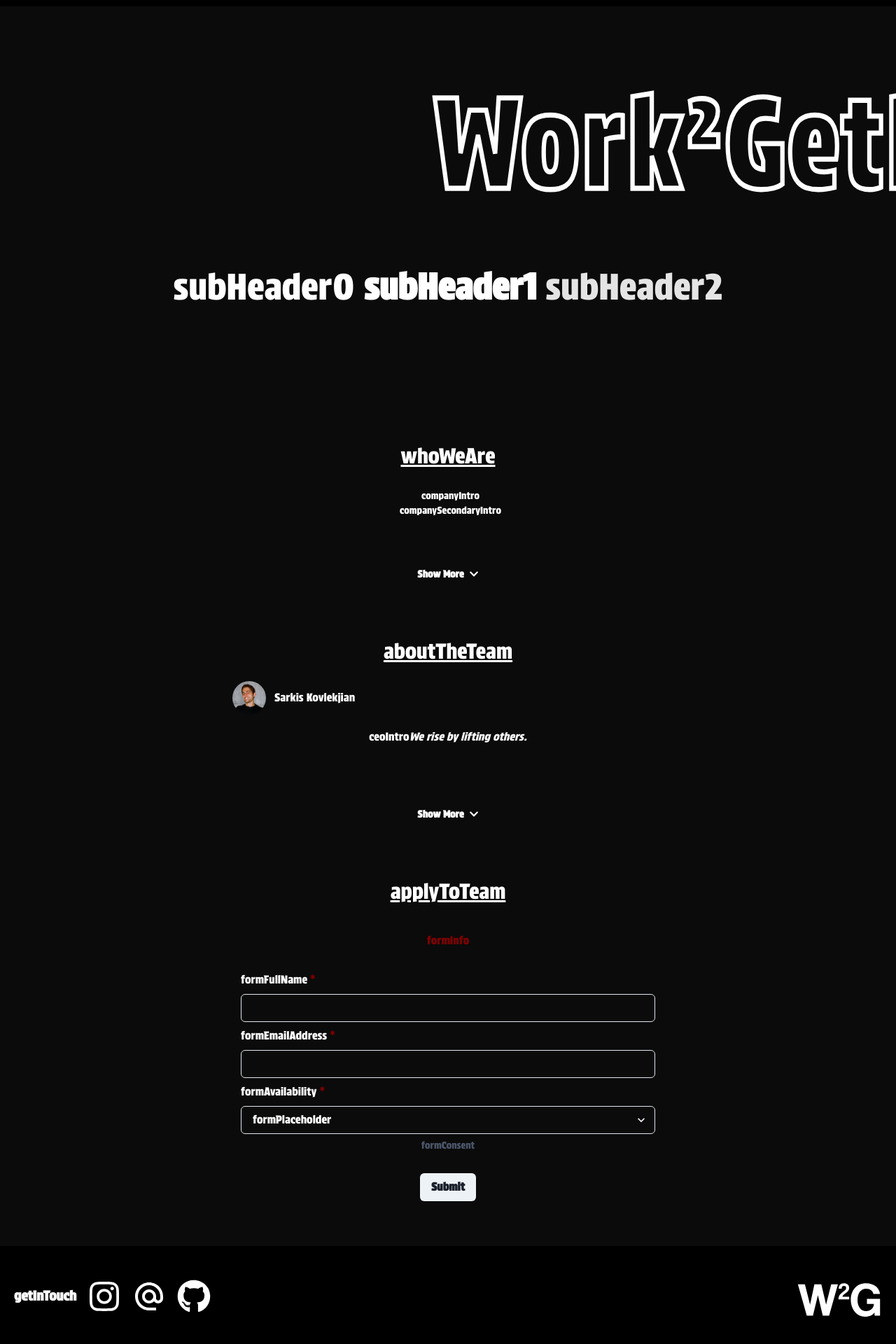
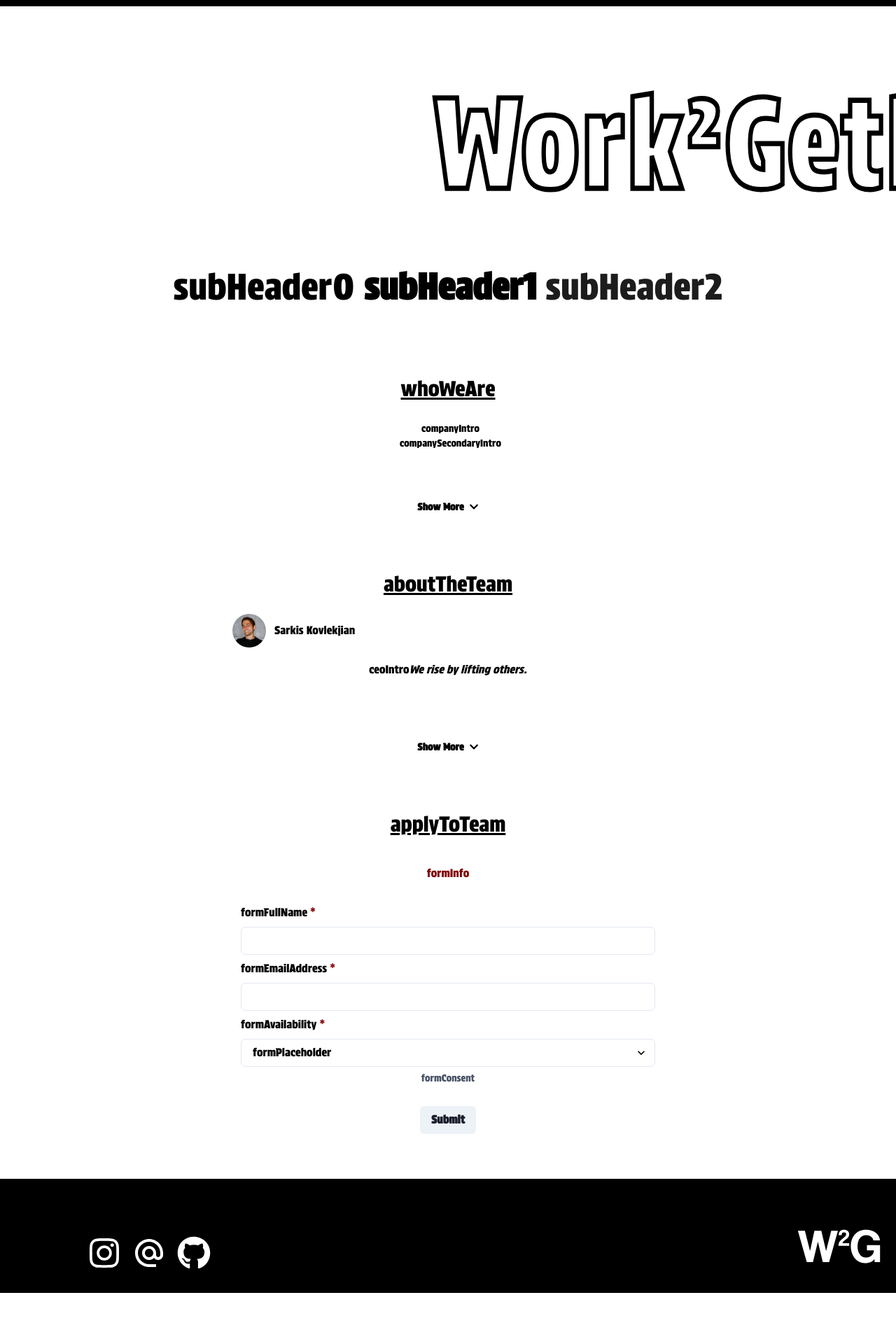
Before and after one commit to kenshanta/sleek-company-portfolio, a React (Vite) app: page / in a window 1280 px wide. Shown: the part 126-2046 px from the top of the page at 70% size. After the commit the page ends 2001 px from the top, so only its background shows below. Built offline with nearby package versions, Linux system fonts and the light colour scheme; what i18next-xhr-backend would draw is missing.

Commit message:
updates with the logo

```diff
--- a/src/App.css
+++ b/src/App.css
@@ -27,16 +27,21 @@
   padding: 30px 20px;
 }
 
+.App-body {
+  background-color: rgb(11, 11, 11);
+  color: white;
+  margin-top: 3rem;
+}
+
 .App-footer {
   color: white;
   background-color: black;
   padding-top: 3rem;
 }
-
-.App-body {
-  background-color: rgb(11, 11, 11);
+.App-footer {
   color: white;
-  margin-top: 9rem;
+  background-color: black;
+  padding-top: 3rem;
 }
 
 .App-link {
@@ -62,7 +67,7 @@ svg text {
   font-family: "Protest";
   animation: stroke 3.5s forwards alternate;
   stroke-width: 90px;
-  stroke: white;
+  stroke: green;
   font-size: 9.5rem;
   letter-spacing: 0.4rem;
 }
@@ -230,3 +235,58 @@ svg defs {
 #checkbox:checked + .toggle {
   transform: rotate(-90deg);
 }
+
+@media screen and (prefers-color-scheme: light) {
+  .App-body {
+    background-color: white;
+    color: black;
+  }
+  p {
+    color: black;
+  }
+  .chakra-button {
+    color: black;
+  }
+  .App {
+    background-color: white;
+    color: black;
+  }
+  svg text {
+    stroke: black;
+  }
+  svg defs {
+    stroke: black;
+  }
+
+  @keyframes stroke {
+    0% {
+      fill: rgba(72, 138, 20, 0);
+      stroke: black;
+      stroke-dashoffset: 55%;
+      stroke-dasharray: 5% 35%;
+      stroke-width: 2;
+    }
+
+    90% {
+      fill: rgba(72, 138, 20, 0);
+      stroke: black;
+    }
+
+    95% {
+      fill: rgba(72, 138, 20, 0);
+      stroke: black;
+      stroke-width: 1;
+    }
+
+    100% {
+      fill: rgba(72, 138, 20, 0);
+      stroke: black;
+      stroke-dashoffset: -25%;
+      stroke-dasharray: 50% 0;
+      stroke-width: 7;
+    }
+  }
+  .Menu-drawer-body {
+    background-color: white;
+  }
+}
--- a/src/components/footer.tsx
+++ b/src/components/footer.tsx
@@ -12,8 +12,8 @@ export default function AppFooter() {
       display={"flex"}
       justifyContent={"space-between"}
       paddingX={"5"}
-      marginTop={"7"}
-      alignItems={"start"}
+      marginY={"7"}
+      alignItems={"center"}
     >
       <GridItem display={"flex"} flexDirection={"row"} gap={"4"}>
         <GridItem display={"flex"} alignItems={"center"}>
--- a/src/components/hamburgerDrawer.tsx
+++ b/src/components/hamburgerDrawer.tsx
@@ -14,7 +14,6 @@ import BrandWhiteLogo from "../logo-white.svg";
 import TermsAndLiscences from "./termsAndLiscences";
 import PrivacyAndPolicy from "./privacyPolicy";
 import { VscChromeClose } from "react-icons/vsc";
-// TODO: check if needed
 import { useTranslation } from "react-i18next";
 
 interface CustomDrawerProps {
@@ -94,15 +93,6 @@ const HamburgerDrawer: React.FC<CustomDrawerProps> = ({
             <Text fontSize={"2xl"}>{currentNav}</Text>
           </Box>
         </DrawerHeader>
-        <Button
-          variant={"none"}
-          alignContent={"center"}
-          justifyContent={"start"}
-          visibility={isNavButtonsHidden ? "initial" : "hidden"}
-          onClick={() => onCloseSubNavMenu()}
-        >
-          <VscChromeClose /> &nbsp;Close Me
-        </Button>
 
         <DrawerBody
           display={"flex"}
@@ -112,9 +102,9 @@ const HamburgerDrawer: React.FC<CustomDrawerProps> = ({
           alignItems={"center"}
           gap={10}
           paddingBottom={9}
+          className="Menu-drawer-body"
         >
           <Button
-            // TODO: implement next
             onClick={() => onLangChange()}
             variant={"none"}
             hidden={isNavButtonsHidden}
--- a/src/components/header.tsx
+++ b/src/components/header.tsx
@@ -24,13 +24,12 @@ const AppHeader: React.FC<AppHeaderProps> = ({ btnRef, onOpen, clicked }) => {
         backgroundColor={"black"}
       >
         <Image src={BrandLogo} className="App-logo" alt="logo" />
-
         <GridItem
           marginBottom={6}
           display={"flex"}
           colEnd={6}
           onClick={() => clicked()}
-          alignItems={"start"}
+          alignItems={"center"}
         >
           <input id="checkbox" type="checkbox"></input>
           <label className="toggle" htmlFor="checkbox">
--- a/src/modules/home.tsx
+++ b/src/modules/home.tsx
@@ -10,14 +10,10 @@ export default function HomePage() {
   const { isOpen, onOpen, onClose } = useDisclosure();
   const btnRef = React.useRef<HTMLButtonElement>(null);
 
-  // TODO: Clean up after testing click issue
-  const clicked = () => {
-    onOpen();
-  };
   return (
     <Grid className="App" gap={9}>
       <HamburgerDrawer btnRef={btnRef} isOpen={isOpen} onClose={onClose} />
-      <AppHeader btnRef={btnRef} onOpen={onOpen} clicked={clicked} />
+      <AppHeader btnRef={btnRef} onOpen={onOpen} clicked={() => onOpen()} />
       <AppBody isOpen={isOpen} btnRef={btnRef} onClose={onClose} />
       <AppFooter />
     </Grid>
```
Also changed, not shown: src/logo-white.svg.
